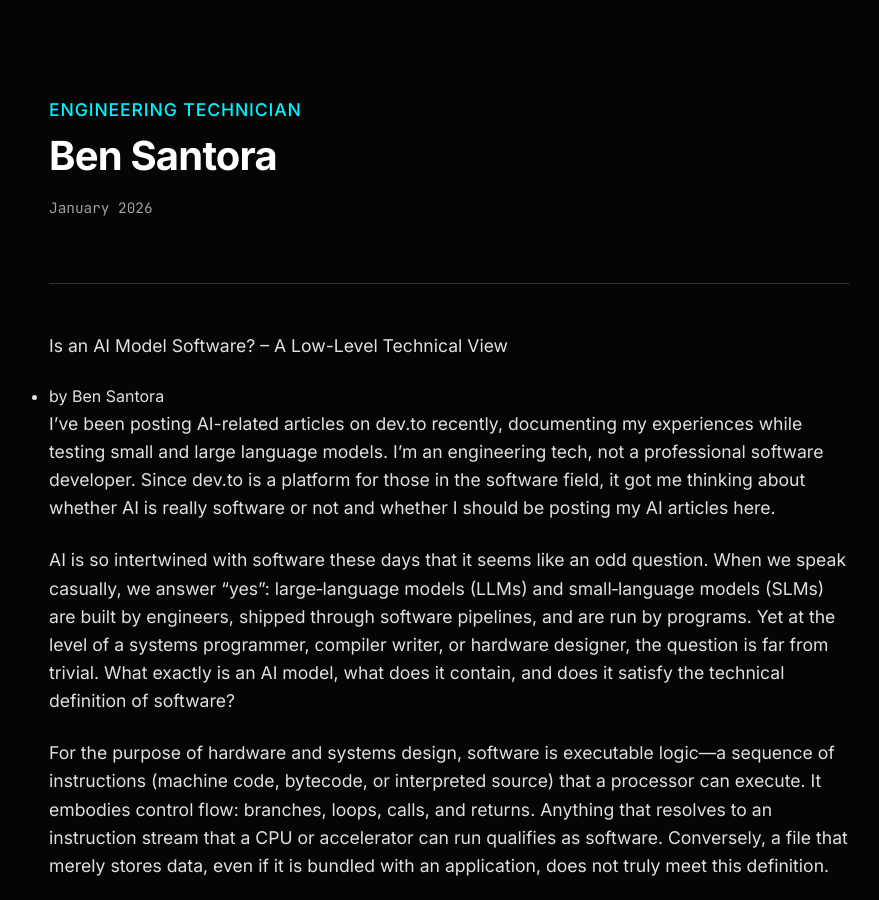
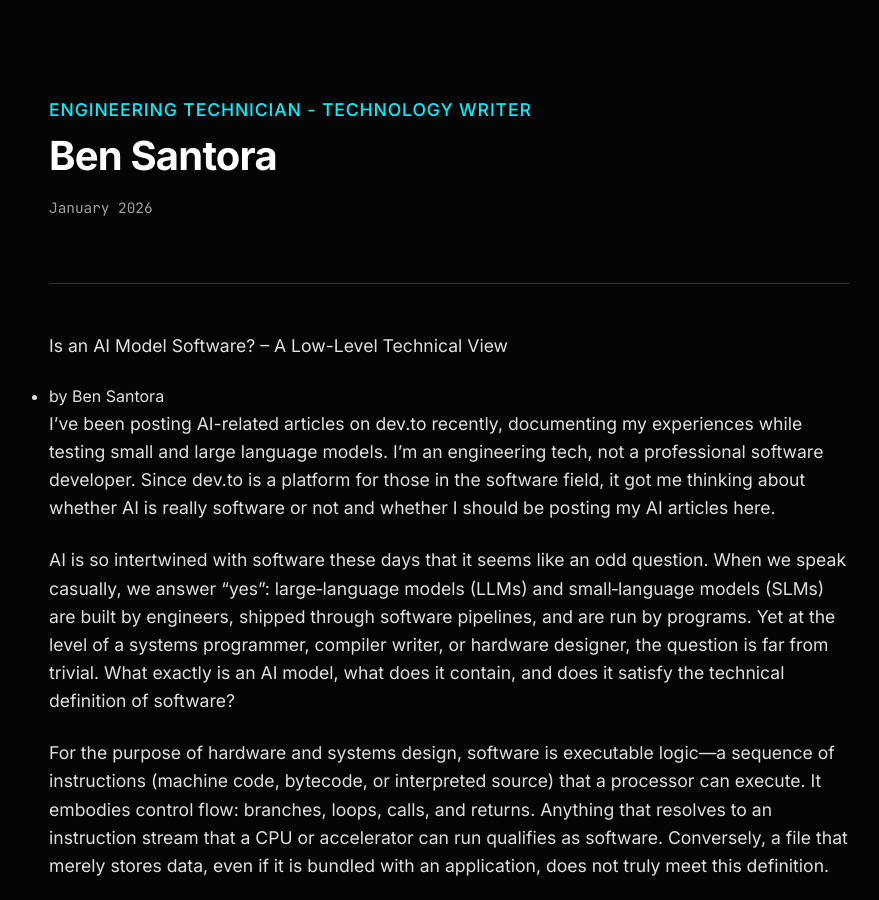
Before and after one commit to ben-santora/ben-santora.github.io, a Jekyll site: the page built from _posts/2026-01-10-is-an-ai-model-software.md, in a window 1280 px wide and 900 px high. Shown: the whole window, without its empty margins (191-1070 px from the left). Built offline with Jekyll 4.4.1, drawn with Linux system fonts in a browser that asks for light colours.

Commit message:
Update default.html

```diff
--- a/_layouts/default.html
+++ b/_layouts/default.html
@@ -174,7 +174,7 @@ layout: none
 <body>
     <div class="container">
         <header>
-            <div class="subtitle">Engineering Technician</div>
+            <div class="subtitle">Engineering Technician - Technology Writer</div>
             <h1>Ben Santora</h1>
             <p class="meta-info">January 2026</p>
         </header>
```
Also changed, not shown: other parts of _layouts/default.html (+1 -1 lines).
